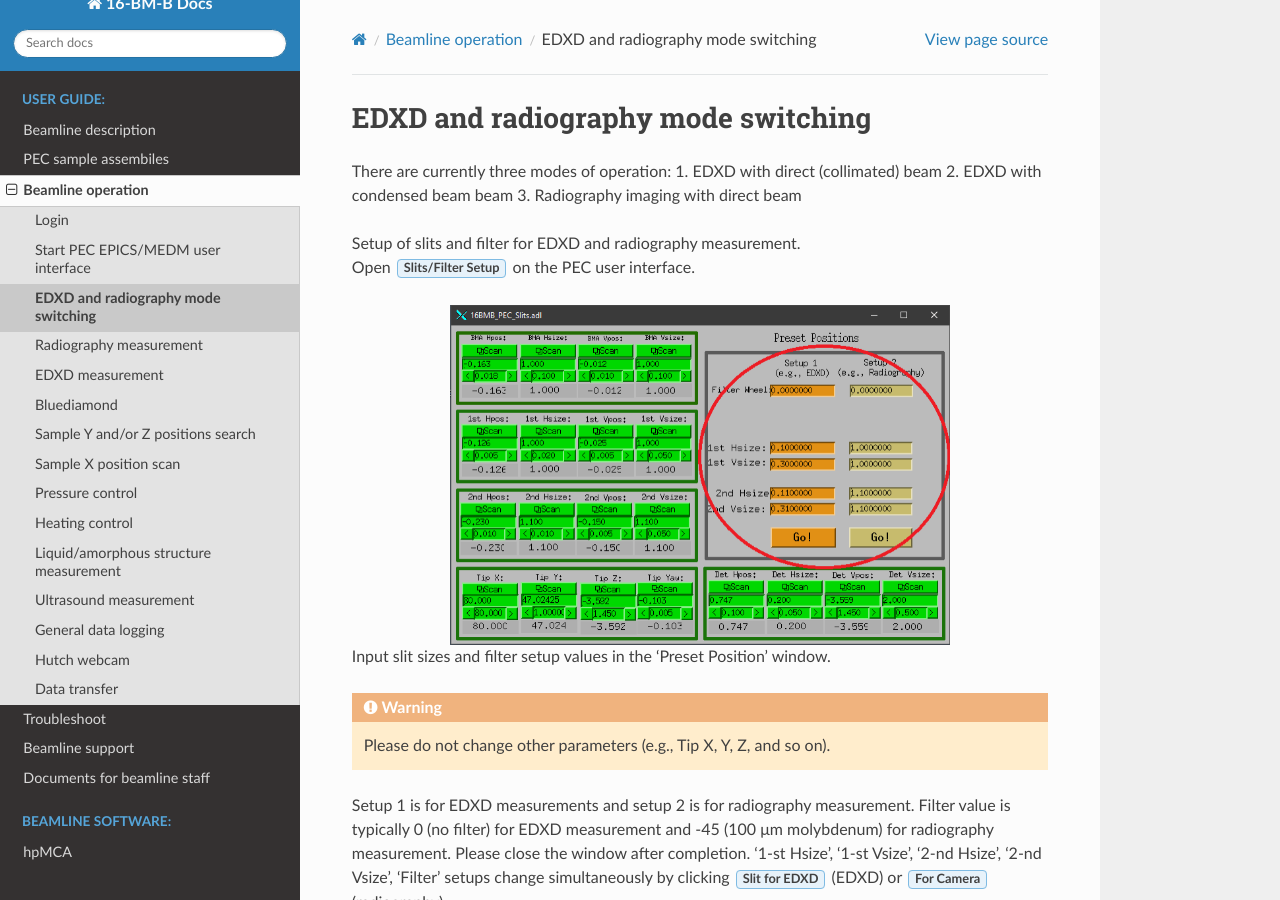
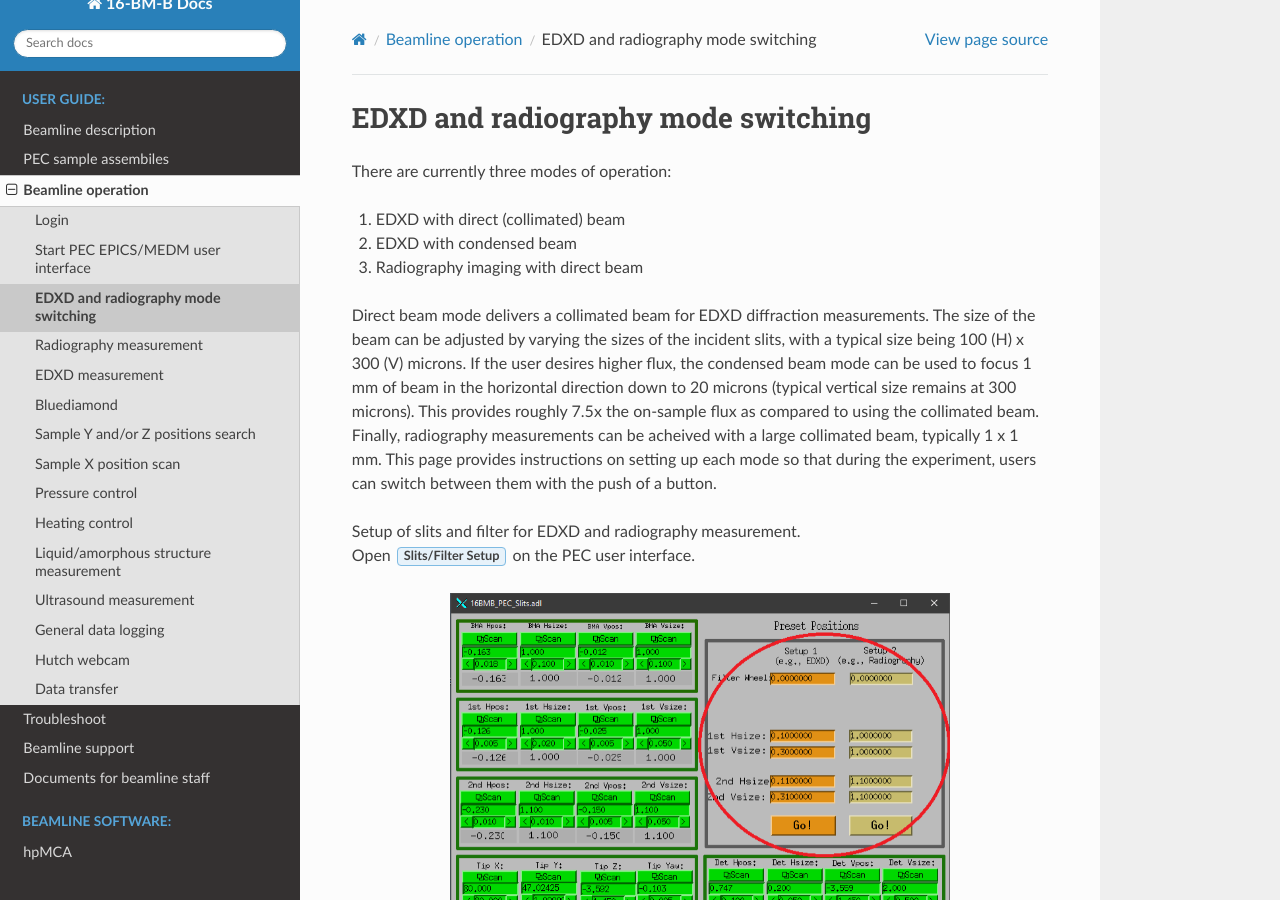
Before and after one commit to taeastmo/16BMB_manual, a Sphinx documentation site: the page built from docs/source/operations/item_003_EDXD_radiography_switching.rst, in a window 1280 px wide and 900 px high. Built offline with Sphinx 7.4.7 and the Read the Docs theme 3.1.0, drawn with Linux system fonts in a browser that asks for light colours.

Commit message:
Update item_003_EDXD_radiography_switching.rst

```diff
--- a/docs/source/operations/item_003_EDXD_radiography_switching.rst
+++ b/docs/source/operations/item_003_EDXD_radiography_switching.rst
@@ -1,9 +1,12 @@
 EDXD and radiography mode switching
 -----------------------------------
-| There are currently three modes of operation:
-   1. EDXD with direct (collimated) beam
-   2. EDXD with condensed beam beam
-   3. Radiography imaging with direct beam
+There are currently three modes of operation:
+
+1. EDXD with direct (collimated) beam
+2. EDXD with condensed beam
+3. Radiography imaging with direct beam
+
+Direct beam mode delivers a collimated beam for EDXD diffraction measurements. The size of the beam can be adjusted by varying the sizes of the incident slits, with a typical size being 100 (H) x 300 (V) microns. If the user desires higher flux, the condensed beam mode can be used to focus 1 mm of beam in the horizontal direction down to 20 microns (typical vertical size remains at 300 microns). This provides roughly 7.5x the on-sample flux as compared to using the collimated beam. Finally, radiography measurements can be acheived with a large collimated beam, typically 1 x 1 mm. This page provides instructions on setting up each mode so that during the experiment, users can switch between them with the push of a button.
 
 
 
```
